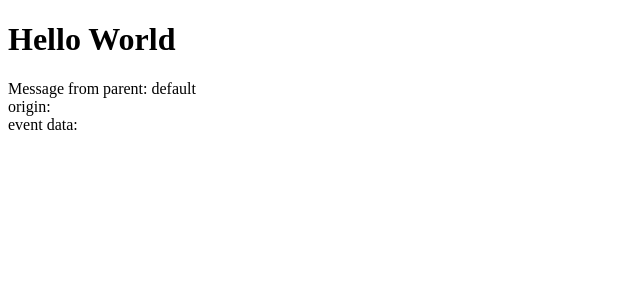
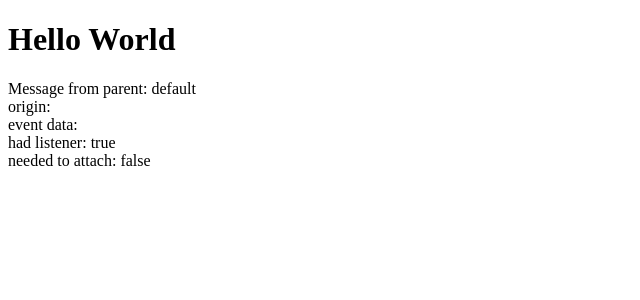
Before and after one commit to jhays-datascan/my-first-static-web-app, a React (Create React App) app: page / in a window 1280 px wide. Shown: the top 300 px of the page, without its empty margins (0-640 px from the left). Built offline with nearby package versions, Linux system fonts and the light colour scheme; the HTML template or start-up script is replaced by a standard one.

Commit message:
more diagnostic measures

```diff
--- a/src/App.js
+++ b/src/App.js
@@ -4,16 +4,32 @@ function App() {
   const value = 'World';
   let parentMessage = { message: 'default' };
   let origin = "";
-  var data = "";
+  let data = "";
+  let hadListener = false;
+  let neededToAttach = false;
 
-  window.addEventListener('message', (event) => {
-    data = event.data;
+  const processEvent = (event) => {
+    console.log("processing event");
+
+    data = JSON.stringify(event.data);
     origin = event.origin;
 
     if(event.origin === 'https://localhost:44333' || event.origin === 'https://dart.datascan.com') {
-      parentMessage = event.data;
+      parentMessage = event.data.message;
     }
-  });
+  }
+
+  if(window.addEventListener) {
+    hadListener = true;
+    console.log("had listener");
+    window.addEventListener('message', processEvent, false);
+  }
+  else {
+    neededToAttach = true;
+    console.log("needed to attach");
+    window.attachEvent("onmessage", processEvent);
+  }
+
 
   return (
     <div>
@@ -21,6 +37,8 @@ function App() {
       <div>Message from parent: { parentMessage.message }</div>
       <div>origin: {origin}</div>
       <div>event data: {data}</div>
+      <div>had listener: {hadListener.toString()}</div>
+      <div>needed to attach: {neededToAttach.toString()}</div>
     </div>
   );
 }
```
